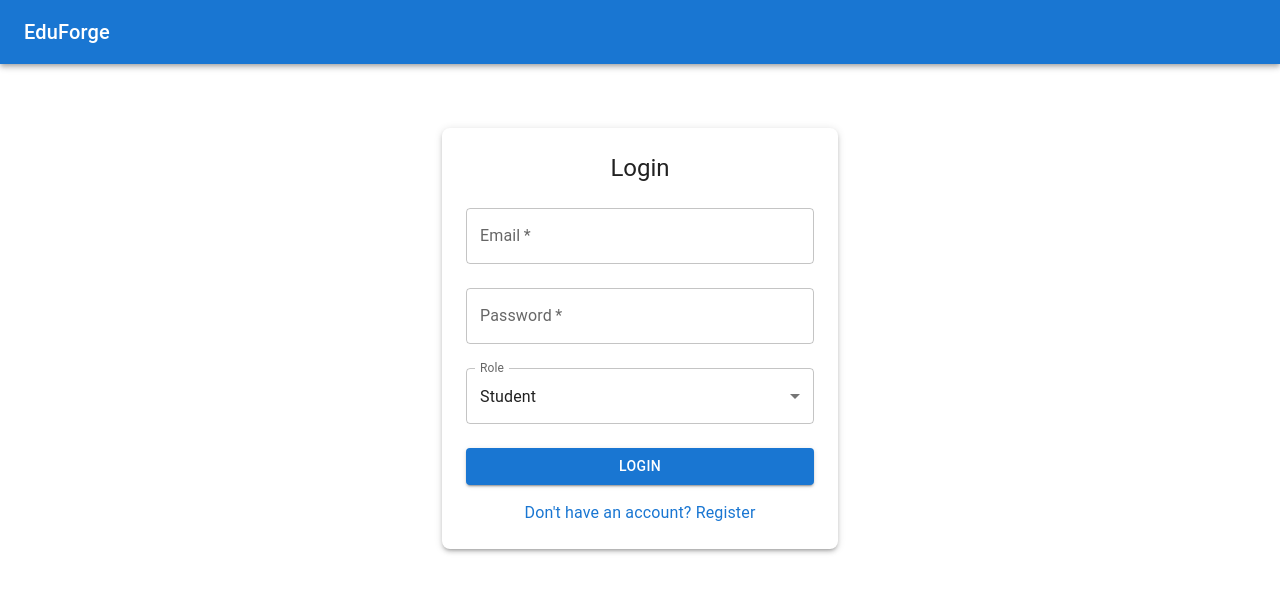
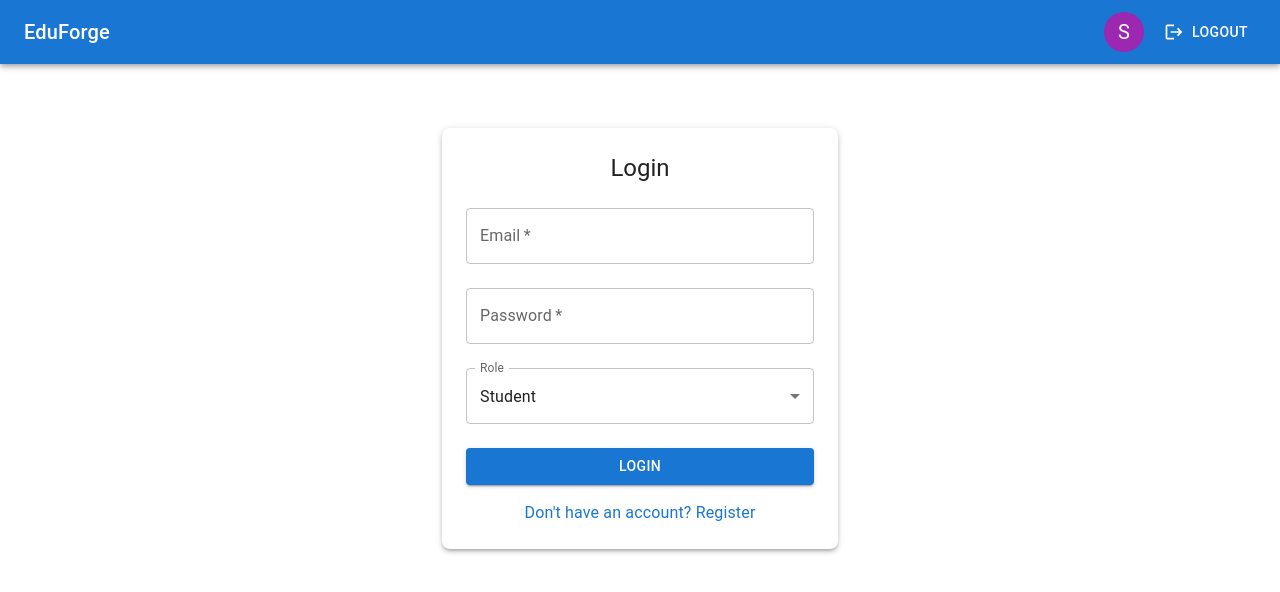
Before and after one commit to mbhargavi109/mini1, a React (Create React App) app in the folder frontend/: page /login in a window 1280 px wide. Shown: the top 592 px of the page. Built offline with nearby package versions, Linux system fonts and the light colour scheme; sample sign-in values are in the browser's storage.

Commit message:
added the teacher logout functionality

```diff
--- a/frontend/src/App.js
+++ b/frontend/src/App.js
@@ -1,10 +1,11 @@
 import React from 'react';
-import { BrowserRouter as Router, Routes, Route, Navigate } from 'react-router-dom';
-import { ThemeProvider, CssBaseline, createTheme, AppBar, Toolbar, Typography } from '@mui/material';
+import { Routes, Route, Navigate, useNavigate } from 'react-router-dom';
+import { ThemeProvider, CssBaseline, createTheme, AppBar, Toolbar, Typography, Button, Avatar } from '@mui/material';
 import LoginPage from './pages/LoginPage';
 import RegisterPage from './pages/RegisterPage';
 import axios from 'axios';
 import TeacherDashboard from './pages/TeacherDashboard';
+import LogoutIcon from '@mui/icons-material/Logout';
 
 const theme = createTheme();
 
@@ -17,6 +18,15 @@ axios.interceptors.response.use(
 );
 
 function App() {
+  const navigate = useNavigate();
+  const isLoggedIn = !!localStorage.getItem('token');
+  const user = localStorage.getItem('user') ? JSON.parse(localStorage.getItem('user')) : null;
+  const handleLogout = () => {
+    localStorage.removeItem('token');
+    localStorage.removeItem('user');
+    navigate('/login');
+  };
+
   return (
     <ThemeProvider theme={theme}>
       <CssBaseline />
@@ -25,16 +35,24 @@ function App() {
           <Typography variant="h6" component="div" sx={{ flexGrow: 1 }}>
             EduForge
           </Typography>
+          {isLoggedIn && (
+            <>
+              <Avatar sx={{ bgcolor: 'secondary.main', mr: 2 }}>
+                {user?.name ? user.name.charAt(0).toUpperCase() : '?'}
+              </Avatar>
+              <Button color="inherit" startIcon={<LogoutIcon />} onClick={handleLogout}>
+                Logout
+              </Button>
+            </>
+          )}
         </Toolbar>
       </AppBar>
-      <Router>
       <Routes>
         <Route path="/login" element={<LoginPage />} />
         <Route path="/register" element={<RegisterPage />} />
         <Route path="/teacher-dashboard" element={<TeacherDashboard />} />
         <Route path="*" element={<Navigate to="/login" />} />
       </Routes>
-      </Router>
     </ThemeProvider>
   );
 }
--- a/frontend/src/index.js
+++ b/frontend/src/index.js
@@ -1,5 +1,11 @@
-import React from 'react'
-import { render } from 'react-dom'
-import App from './App'
+import React from 'react';
+import ReactDOM from 'react-dom/client';
+import App from './App';
+import { BrowserRouter } from 'react-router-dom';
 
-render(<App />, document.getElementById('root'))
+const root = ReactDOM.createRoot(document.getElementById('root'));
+root.render(
+  <BrowserRouter>
+    <App />
+  </BrowserRouter>
+);
```
Lines whose indentation alone changed are shown as unchanged.
